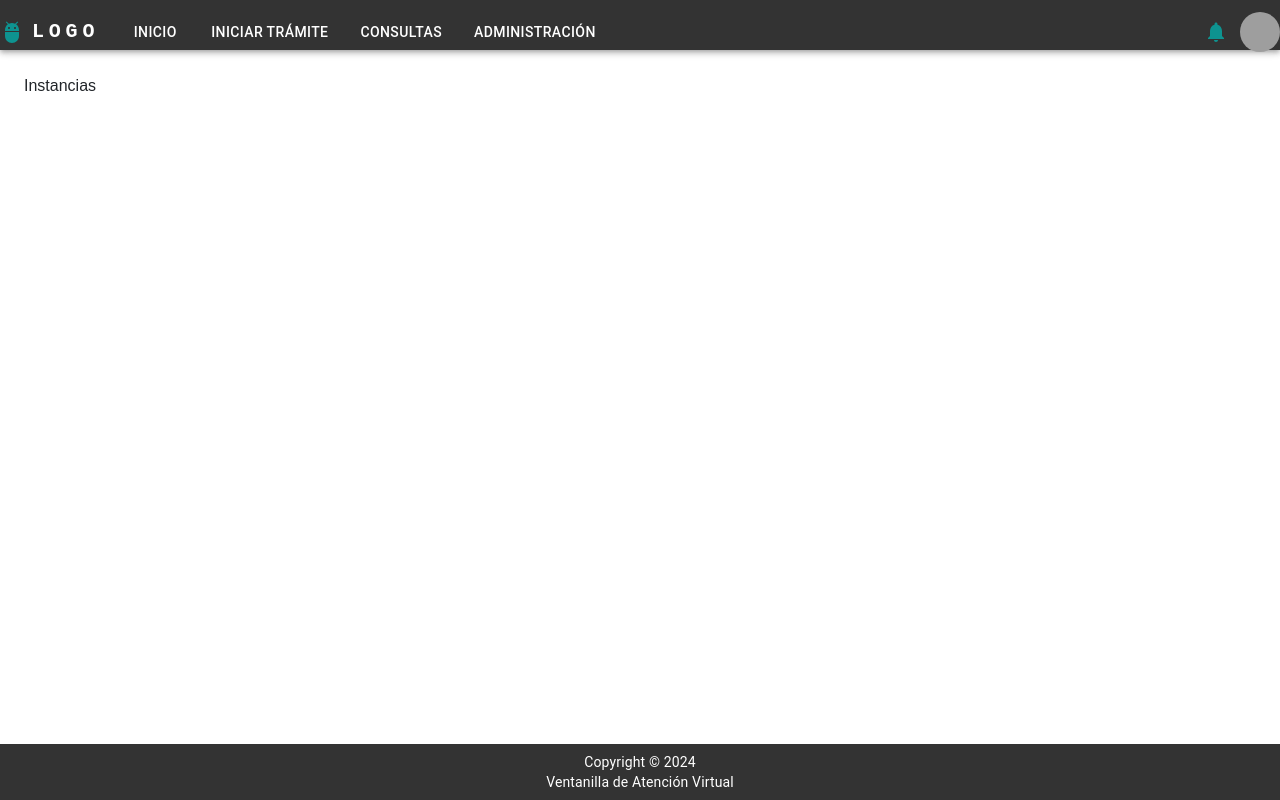
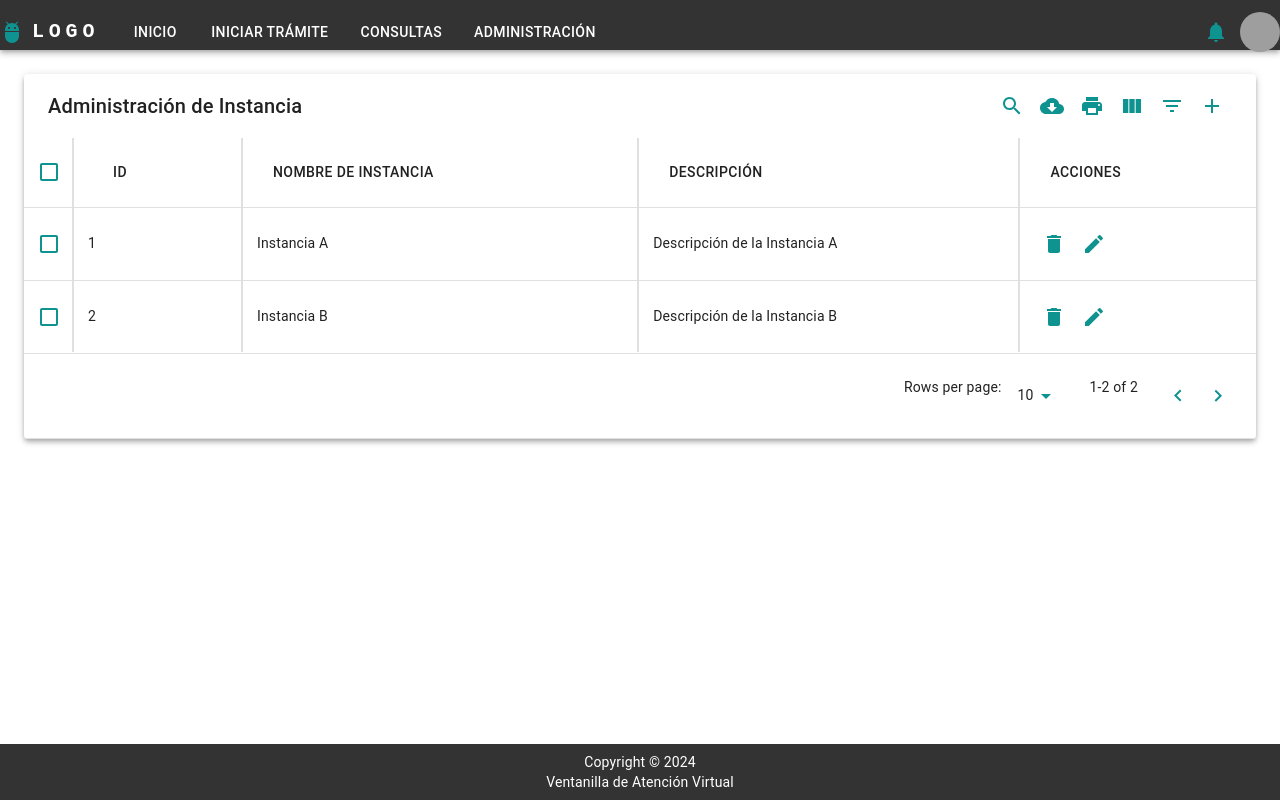
Before and after one commit to monier87/Ventanilla, a React (Vite) app: page /instancias in a window 1280 px wide. Built offline with nearby package versions, Linux system fonts and the light colour scheme; grey boxes are pictures that could not be loaded.

Commit message:
Terminando Tablas de Administracion

```diff
--- a/src/components/modules/Administracion/Grupos.jsx
+++ b/src/components/modules/Administracion/Grupos.jsx
@@ -1,4 +1,9 @@
 import MUIDataTable from "mui-datatables";
+import IconButton from '@mui/material/IconButton';
+import DeleteIcon from '@mui/icons-material/Delete';
+import EditIcon from '@mui/icons-material/Edit';
+import UpdateIcon from '@mui/icons-material/Update';
+import AddIcon from '@mui/icons-material/Add';
 
 const GroupTable = () => {
   const columns = [
@@ -6,6 +11,26 @@ const GroupTable = () => {
     { name: 'name', label: 'Nombre de Grupo', options: { width: 200 } },
     { name: 'description', label: 'Descripción', options: { width: 300 } },
     { name: 'members', label: 'Miembros', options: { width: 150 } },
+    {
+      name: 'actions',
+      label: 'Acciones',
+      options: {
+        customBodyRender: () => (
+          <div>
+            <IconButton aria-label="delete">
+              <DeleteIcon />
+            </IconButton>
+            <IconButton aria-label="update">
+              <UpdateIcon />
+            </IconButton>
+            <IconButton aria-label="edit">
+              <EditIcon />
+            </IconButton>
+          </div>
+        ),
+        width: 150
+      }
+    }
   ];
 
   const data = [
@@ -14,7 +39,13 @@ const GroupTable = () => {
     { id: 3, name: 'Consultores', description: 'Administrators Group', members: 6 },
     { id: 4, name: 'Usuarios Avanzados', description: 'Regular Users Group', members: 8 },
 
+
   ];
+
+  const handleAddGruop = () => {
+
+    console.log('Add Group clicked');
+  };
 
   const options = {
     filterType: 'checkbox',
@@ -23,6 +54,13 @@ const GroupTable = () => {
     download: true,
     print: true,
     rowsPerPageOptions: [5, 10, 15],
+    customToolbar: () => {
+      return (
+        <IconButton aria-label="add" onClick={handleAddGruop}>
+          <AddIcon />
+        </IconButton>
+      );
+    }
   };
 
   return (
--- a/src/components/modules/Administracion/Instancias.jsx
+++ b/src/components/modules/Administracion/Instancias.jsx
@@ -1,7 +1,68 @@
+import MUIDataTable from "mui-datatables";
+import IconButton from '@mui/material/IconButton';
+import DeleteIcon from '@mui/icons-material/Delete';
+import EditIcon from '@mui/icons-material/Edit';
+import AddIcon from '@mui/icons-material/Add';
 
+const InstanceTable = () => {
+  const columns = [
+    { name: 'id', label: 'ID', options: { width: 20 } },
+    { name: 'instanceName', label: 'Nombre de Instancia', options: { width: 200 } },
+    { name: 'description', label: 'Descripción', options: { width: 300 } },
+    {
+      name: 'actions',
+      label: 'Acciones',
+      options: {
+        customBodyRender: () => (
+          <div>
+            <IconButton aria-label="delete">
+              <DeleteIcon />
+            </IconButton>
+            <IconButton aria-label="edit">
+              <EditIcon />
+            </IconButton>
+          </div>
+        ),
+        width: 150
+      }
+    }
+  ];
 
-export default function Instancias() {
+  const data = [
+    { id: 1, instanceName: 'Instancia A', description: 'Descripción de la Instancia A' },
+    { id: 2, instanceName: 'Instancia B', description: 'Descripción de la Instancia B' },
+
+  ];
+
+  const handleAddInstance = () => {
+
+    console.log('Add Instance clicked');
+  };
+
+  const options = {
+    filterType: 'checkbox',
+    selectableRows: 'multiple',
+    resizableColumns: true,
+    download: true,
+    print: true,
+    rowsPerPageOptions: [5, 10, 15],
+    customToolbar: () => {
+      return (
+        <IconButton aria-label="add" onClick={handleAddInstance}>
+          <AddIcon />
+        </IconButton>
+      );
+    }
+  };
+
   return (
-    <div>Instancias</div>
-  )
-}
+    <MUIDataTable
+      title={"Administración de Instancia"}
+      data={data}
+      columns={columns}
+      options={options}
+    />
+  );
+};
+
+export default InstanceTable;
--- a/src/components/modules/Administracion/Roles.jsx
+++ b/src/components/modules/Administracion/Roles.jsx
@@ -1,9 +1,69 @@
+
+import MUIDataTable from "mui-datatables";
+import IconButton from '@mui/material/IconButton';
+import DeleteIcon from '@mui/icons-material/Delete';
+import EditIcon from '@mui/icons-material/Edit';
+import AddIcon from '@mui/icons-material/Add';
+
+const RoleTable = () => {
+  const columns = [
+    { name: 'id', label: 'ID', options: { width: 90 } },
+    { name: 'roleName', label: 'Nombre de Rol', options: { width: 200 } },
+    { name: 'description', label: 'Descripción', options: { width: 300 } },
+    {
+      name: 'actions',
+      label: 'Acciones',
+      options: {
+        customBodyRender: () => (
+          <div>
+            <IconButton aria-label="delete">
+              <DeleteIcon />
+            </IconButton>
+            <IconButton aria-label="edit">
+              <EditIcon />
+            </IconButton>
+          </div>
+        ),
+        width: 150
+      }
+    }
+  ];
+
+  const data = [
+    { id: 1, roleName: 'Admin', description: 'Administrator Role' },
+    { id: 2, roleName: 'User', description: 'Regular User Role' },
+  ];
+
+  const handleAddRoles = () => {
+
+    console.log('Add Roles clicked');
+  };
 
 
-function Roles() {
+  const options = {
+    filterType: 'checkbox',
+    selectableRows: 'multiple',
+    resizableColumns: true,
+    download: true,
+    print: true,
+    rowsPerPageOptions: [5, 10, 15],
+    customToolbar: () => {
+      return (
+        <IconButton aria-label="add" onClick={handleAddRoles}>
+          <AddIcon />
+        </IconButton>
+      );
+    }
+  };
+
   return (
-    <div>Roles</div>
-  )
-}
+    <MUIDataTable
+      title={"Administración de Roles"}
+      data={data}
+      columns={columns}
+      options={options}
+    />
+  );
+};
 
-export default Roles
+export default RoleTable;
--- a/src/components/modules/Administracion/Usuario.jsx
+++ b/src/components/modules/Administracion/Usuario.jsx
@@ -1,4 +1,9 @@
 import MUIDataTable from "mui-datatables";
+import IconButton from '@mui/material/IconButton';
+import DeleteIcon from '@mui/icons-material/Delete';
+import EditIcon from '@mui/icons-material/Edit';
+import UpdateIcon from '@mui/icons-material/Update';
+import AddIcon from '@mui/icons-material/Add';
 
 const Usuario = () => {
   const columns = [
@@ -9,7 +14,27 @@ const Usuario = () => {
     { name: 'sectionId', label: 'Seccion ID', options: { width: 120 } },
     { name: 'personId', label: 'Persona ID', options: { width: 120 } },
     { name: 'rolId', label: 'Rol ID', options: { width: 120 } },
-    { name: 'email', label: 'Email', options: { width: 200 } }
+    { name: 'email', label: 'Email', options: { width: 200 } },
+    {
+      name: 'actions',
+      label: 'Acciones',
+      options: {
+        customBodyRender: () => (
+          <div>
+            <IconButton aria-label="delete">
+              <DeleteIcon />
+            </IconButton>
+            <IconButton aria-label="update">
+              <UpdateIcon />
+            </IconButton>
+            <IconButton aria-label="edit">
+              <EditIcon />
+            </IconButton>
+          </div>
+        ),
+        width: 150
+      }
+    }
   ];
 
   const data = [
@@ -17,7 +42,12 @@ const Usuario = () => {
     { id: 2, username: 'Pavel', name: 'Pavel Rivera', instanceId: '5678', sectionId: '4321', personId: '6543', rolId: '2', email: 'pavel@example.com' },
     { id: 3, username: 'David', name: 'Carlos Monier', instanceId: '6734', sectionId: '2316', personId: '6543', rolId: '4', email: 'david@example.com' },
     { id: 4, username: 'Admin', name: 'Administrador', instanceId: '5678', sectionId: '4321', personId: '6543', rolId: '5', email: 'admin@example.com' },
-];
+  ];
+
+  const handleAddUser = () => {
+    // Add logic to handle adding a new user
+    console.log('Add User clicked');
+  };
 
   const options = {
     filterType: 'checkbox',
@@ -26,6 +56,13 @@ const Usuario = () => {
     download: true,
     print: true,
     rowsPerPageOptions: [5, 10, 15],
+    customToolbar: () => {
+      return (
+        <IconButton aria-label="add" onClick={handleAddUser}>
+          <AddIcon />
+        </IconButton>
+      );
+    },
     expandableRows: true,
     renderExpandableRow: () => {
       return (
@@ -38,7 +75,7 @@ const Usuario = () => {
 
   return (
     <MUIDataTable
-      title={"Tabla de Usuarios"}
+      title={"Administración de Usuarios"}
       data={data}
       columns={columns}
       options={options}
```
Also changed, not shown: src/components/modules/Administracion/Administracion.jsx (deleted, +0 -8 lines).
